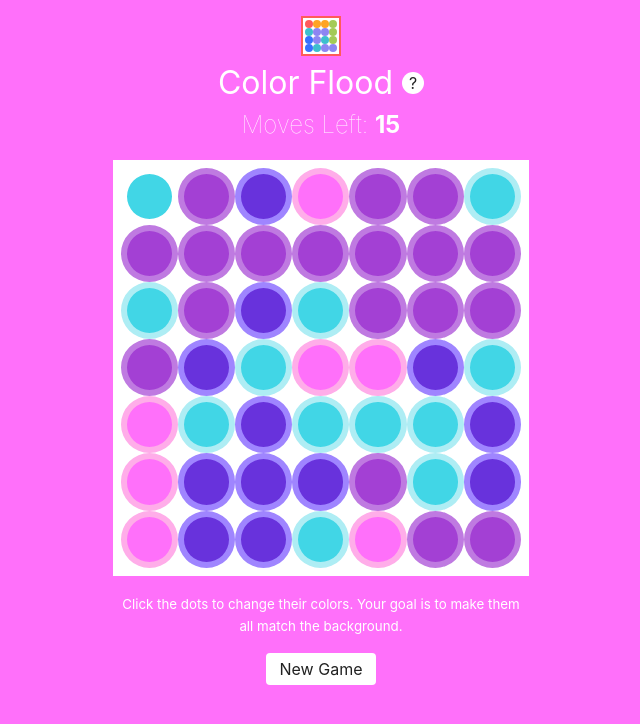
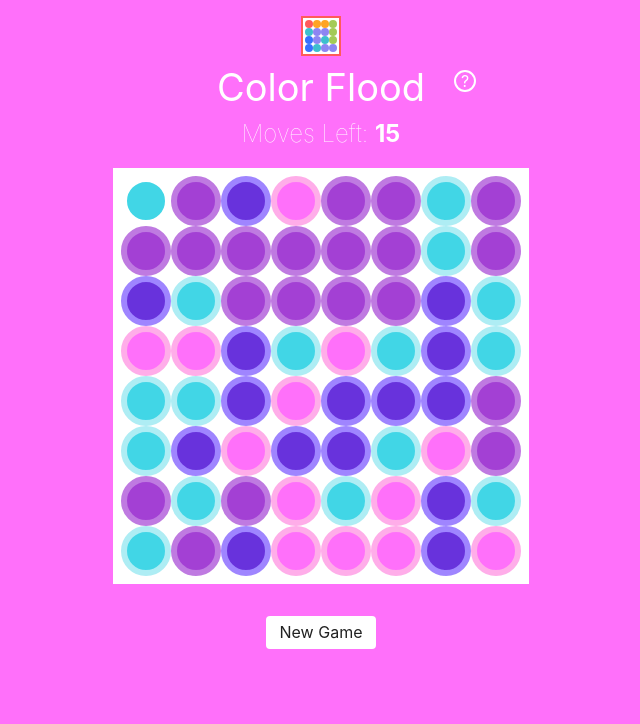
Before and after one commit to beesandtrees/colorGame, a React (Create React App) app: page / in a window 1280 px wide. Shown: the top 724 px of the page, without its empty margins (319-959 px from the left). Built offline with nearby package versions, Linux system fonts and the light colour scheme.

Commit message:
it’s working

```diff
--- a/src/components/App.css
+++ b/src/components/App.css
@@ -1,22 +1,67 @@
-h1 {
+.h1 {
     margin: 0;
     color: white;
+    font-size: 38px;
     font-weight: normal;
+    position: relative;
 }
 
 .triggerInfo {
-  background: white;
+    background: transparent;
+    border: 2px solid white;
     border-radius: 50%;
-  color: #222;
+    box-sizing: border-box;
+    color: white;
+    cursor: pointer;
     display: inline-block;
     font-size: 16px;
     height: 22px;
-  line-height: 22px;
+    line-height: 1;
     text-align: center;
     font-style: normal;
+    position: absolute;
+    right: 45px;
+    top: 9px;
+    width: 22px;
+    transition: background-color 0.375s;
+}
+
+.triggerInfo span {
+  display: inline-block;
   position: relative;
-  top: -5px;
+  top: -2px;
+}
+
+.triggerInfo.triggered {
+  background: white;
+  border-radius: 8px;
+  color: #222;
+  height: 80px;
+  right: 32px;
+  line-height: 1.4;
+  font-style: normal;
+  padding: 1rem 2rem;
+  position: absolute;
+  text-align: left;
+  top: 10px;
+  width: 280px;
+}
+
+.triggerInfo.triggered span {
+    border: 2px solid #222;
+    border-radius: 50%;
+    box-sizing: border-box;
+    display: inline-block;
+    float: right;
+    font-weight: bold;
+    position: relative;
+    right: -11px;
+    text-align: center;
     width: 22px;
+}
+
+.triggerInfo.triggered small {
+  display: inline-block;
 }
 
 .header {
--- a/src/components/App.js
+++ b/src/components/App.js
@@ -12,11 +12,25 @@ import WinLose from './WinLose/WinLose.js';
 
 import './App.css';
 
+class Info extends Component {
+  render() {
+    let info = (<div className="triggerInfo"><span>?</span></div>);
+
+    if (this.props.show === true) {
+      info = (<div className="triggerInfo triggered">
+                    <small className="instructions"><span>?</span>Click the dots to change their colors. Your goal is to make them all match the page background.</small>
+                </div>);
+    }
+    return info;
+  }
+}
+
 class App extends Component {
   constructor(props) {
     super(props);
     let shuffleColors = gamehelpers.fisherYates(colors);
     this.state = {
+      showInfo: false,
       colors: shuffleColors,
       level: gamehelpers.createLevel(this.props.game.level)
     };
@@ -25,8 +39,6 @@ class App extends Component {
     const { game } = this.props;
     let shuffleColors = gamehelpers.fisherYates(colors);
     let level = gamehelpers.createLevel(game.level);
-
-        console.log(level);
 
     // reset game state
     this.props.updateClicks(0);
@@ -44,9 +56,12 @@ class App extends Component {
       level: level
     });
 
-        let grid = gamehelpers.populateGrid(level.numberofrows, level.numberofcolors);
+    let grid = gamehelpers.populateGrid(level.numberofrows, level.numberofcolors, 0);
 
     this.props.createGrid(grid);
+  }
+  showInfo() {
+    this.setState({ showInfo: !this.state.showInfo });
   }
   render() {
     const { game } = this.props;
@@ -56,11 +71,16 @@ class App extends Component {
       <div className={"content " + baseColor}>
             <div className="header">
               <Logo />
-              <h1>Color Flood <i className="triggerInfo">?</i></h1>
+              <div className="h1">Color Flood
+                <div onClick={()=>this.showInfo()}>
+                    <Info show={this.state.showInfo} />
+                </div>
+              </div>
               <div className="count">Moves Left: <span>{level.maxclick - game.clicks}</span></div>
             </div>
             <Board
                 colors={this.state.colors}
+                goalColor={baseColor}
                 grid={game.grid}
                 game={game}
                 updateClicks={this.props.updateClicks}
@@ -77,7 +97,6 @@ class App extends Component {
                 restart={(startover)=>this.restart(startover)}
                 />
             <div className="header">
-              <small className="instructions">Click the dots to change their colors. Your goal is to make them all match the background.</small>
               <div className="newgame" onClick={(e) => this.restart(true)}>New Game</div>
             </div>
           </div>
--- a/src/components/Block/Block.css
+++ b/src/components/Block/Block.css
@@ -51,6 +51,7 @@
   width: 8.33%;
 }
 
+.won-almost .block,
 .won-true .block,
 .won-false .block {
     border: 0;
--- a/src/components/Board/Board.js
+++ b/src/components/Board/Board.js
@@ -7,12 +7,12 @@ import './Board.css';
 export default class Board extends Component {
   componentDidMount() {
     let grid = this.loadGrid(this.props.numberofrows, this.props.numberofcolors);
-        this.renderBlocks(grid, this.props.numberofrows);
+    this.renderBlocks(grid, this.props.numberofrows, this.props.goalColor);
   }
 
   componentWillReceiveProps(nextProps) {
     if (this.props.grid !== nextProps.grid) {
-            this.renderBlocks(nextProps.grid, nextProps.numberofrows);
+      this.renderBlocks(nextProps.grid, nextProps.numberofrows, nextProps.goalColor);
     }
   }
 
@@ -39,13 +39,15 @@ export default class Board extends Component {
   }
 
   loadGrid(rows, colors) {
-        let grid = gamehelpers.populateGrid(rows, colors);
+    let grid = gamehelpers.populateGrid(rows, colors, 0);
     this.props.createGrid(grid);
     return grid;
   }
 
-    renderBlocks(grid, rows) {
+  renderBlocks(grid, rows, goalColor) {
+
     let blocks = [];
+
     // create the grid array
     for (let i = 0; i < rows; i++) {
       for (let j = 0; j < rows; j++) {
@@ -53,6 +55,7 @@ export default class Board extends Component {
         // get the number from the current grid block
         let c = grid[i][j][0];
         let active = grid[i][j][1];
+
         let backgroundColor = this.props.colors[c];
 
         // assign a dom element to a slot in the box grid
@@ -108,7 +111,7 @@ export default class Board extends Component {
     if (newjob.length > 0) {
       setTimeout(function() {
         _this.paint(newjob, oldcolor, newcolor);
-                _this.renderBlocks(grid, _this.props.numberofrows);
+        _this.renderBlocks(grid, _this.props.numberofrows, _this.props.goalColor);
       }, 45);
     } else {
       // check if they've won
@@ -117,7 +120,9 @@ export default class Board extends Component {
   }
 
   checkForWin() {
-        var c = this.props.grid[0][0][0];
+    var c = this.props.grid[0][0][0],
+        finalColor = this.props.colors[c],
+        goal = this.props.colors[0];
 
     // if number of clicks is less than or equal to maxclick win will be set to true
     var win = (this.props.game.clicks <= this.props.maxclick);
@@ -125,7 +130,6 @@ export default class Board extends Component {
     // this checks to see if all of the boxes are the same color
     // as soon as it reachesa box that is a different color from the top left corner
     // it breaks out of the loop
-        // we will switch this to _goalColor_
     if (win) {
       for (var i = 0; i < this.props.numberofrows; i++) {
         for (var j = 0; j < this.props.numberofrows; j++) {
@@ -137,10 +141,14 @@ export default class Board extends Component {
       }
     }
 
+    if ((win === true) && (finalColor !== goal)) {
+      win = 'almost';
+    }
+
     // update redux state of hasWon
     if (win) {
       let upperLevel = this.props.game.level + 1;
-            this.props.didWin(true)
+      this.props.didWin(win)
       this.props.updateLevel(upperLevel);
     } else if (this.props.game.clicks >= this.props.maxclick) {
       this.props.didWin(false);
--- a/src/components/WinLose/WinLose.css
+++ b/src/components/WinLose/WinLose.css
@@ -19,6 +19,11 @@
   margin: 0 0 2rem 0;
 }
 
+.winlose p + p {
+  font-size: 2rem;
+  font-weight: lighter;
+}
+
 .hidden {
   transform: translateY(100vh);
 }
--- a/src/components/WinLose/WinLose.js
+++ b/src/components/WinLose/WinLose.js
@@ -24,7 +24,15 @@ export default class WinLose extends Component {
 	            	<span onClick={this.props.restart} className="btn">Try Again</span>
 	            </div>
 	        )
-    	} else {
+    	} else if ( winner === 'almost') {
+            resultsText = (
+                <div>
+                    <p>Mismatch!</p>
+                    <p>Make sure the last color you click matches the background.</p>
+                    <span onClick={this.props.restart} className="btn">Try Again</span>
+                </div>
+            )
+        } else {
     		classes = "hidden";
     	}
 
--- a/src/helpers/helpers.js
+++ b/src/helpers/helpers.js
@@ -27,12 +27,11 @@ export function createLevel(l) {
     // 0-4 === 1, 5-8 === 2, ...
 
     let level = Math.ceil(l/4),
-        rows = level + 7,
+        rows = level + 8,
         colors = (l%4) + 4,
         max = (l+colors)*2,
         maxclick = max > 15 ? max : 15 + l;
 
-console.log(max, maxclick);
     return {
         "numberofrows": rows,
         "maxclick": maxclick,
@@ -40,8 +39,9 @@ console.log(max, maxclick);
     }
 }
 
-export function populateGrid(rows, colors) {
+export function populateGrid(rows, colors, goalColor) {
     let grid = [];
+    let last = (rows-1)*2;
 
     // create the grid array
     for (let i = 0; i < rows; i++) {
@@ -51,7 +51,8 @@ export function populateGrid(rows, colors) {
         for (let j = 0; j < rows; j++) {
 
             // get a random number between 0 and the # of available colors
-            let c = rand(colors);
+            let c = i+j === last ? goalColor : rand(colors);
+
             let active = i === 0 && j === 0 ? true : false;
 
             // assigned that number to a slot in the grid
```
Lines whose indentation alone changed are shown as unchanged.
